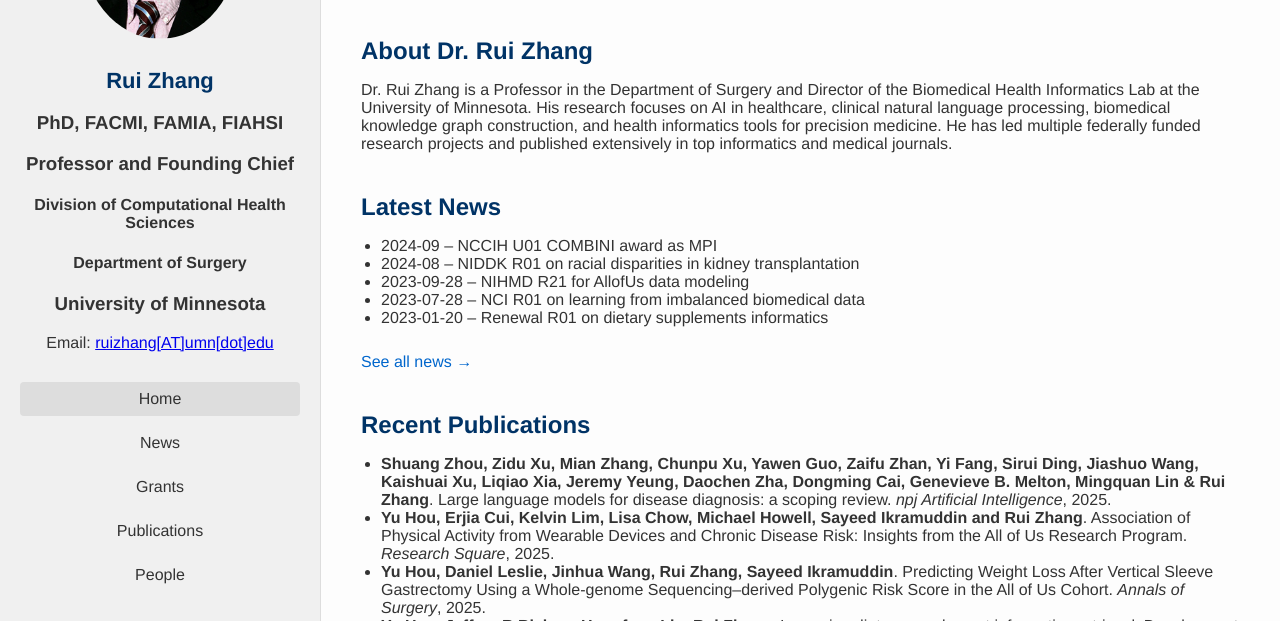
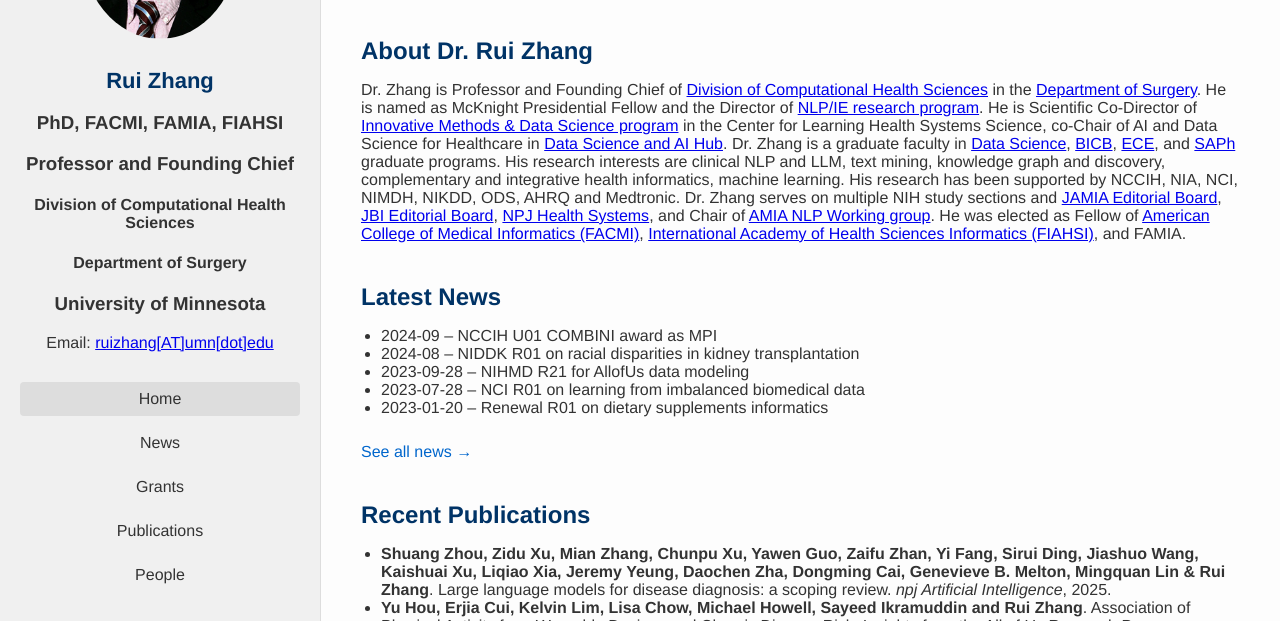
Before and after one commit to zhang-informatics/zhang-informatics.github.io, a plain HTML site: page index.html in a window 1280 px wide. Shown: the part 179-800 px from the top of the page. Drawn offline with Linux system fonts and the light colour scheme.

Commit message:
Add files via upload

```diff
--- a/index.html
+++ b/index.html
@@ -48,13 +48,12 @@
     <section>
       <h2>About Dr. Rui Zhang</h2>
       <p>
-        Dr. Rui Zhang is a Professor in the Department of Surgery and
-        Director of the Biomedical Health Informatics Lab at the University
-        of Minnesota. His research focuses on AI in healthcare, clinical
-        natural language processing, biomedical knowledge graph
-        construction, and health informatics tools for precision medicine.
-        He has led multiple federally funded research projects and published
-        extensively in top informatics and medical journals.
+        Dr. Zhang is Professor and Founding Chief of <a href="https://med.umn.edu/surgery/divisions/computational-health-sciences" target="_blank">Division of Computational Health Sciences</a> in the <a href="https://med.umn.edu/surgery" target="_blank">Department of Surgery</a>.
+        He is named as McKnight Presidential Fellow and the Director of <a href="https://healthinformatics.umn.edu/natural-language-processing" target="_blank">NLP/IE research program</a>. He is Scientific Co-Director of <a href="https://med.umn.edu/news/new-r01-grant-lhi-director-lin-yee-chen-md-ms" target="_blank">Innovative Methods & Data Science program</a> in the Center for Learning Health Systems Science, co-Chair of AI and Data Science for Healthcare in <a href="https://dsai-hub.umn.edu/" target="_blank">Data Science and AI Hub</a>.
+        Dr. Zhang is a graduate faculty in <a href="https://cse.umn.edu/datascience" target="_blank">Data Science</a>, <a href="https://r.umn.edu/academics/graduate-programs/bioinformatics-and-computational-biology/bioinformatics-and" target="_blank">BICB</a>, <a href="https://cse.umn.edu/ece/graduate" target="_blank">ECE</a>, and <a href="https://www.pharmacy.umn.edu/pharmaceutical-care-health-systems/saph-graduate-program/social-and-administrative-pharmacy" target="_blank">SAPh</a> graduate programs.
+        His research interests are clinical NLP and LLM, text mining, knowledge graph and discovery, complementary and integrative health informatics, machine learning. His research has been supported by NCCIH, NIA, NCI, NIMDH, NIKDD, ODS, AHRQ and Medtronic.
+        Dr. Zhang serves on multiple NIH study sections and <a href="https://academic.oup.com/jamia/pages/Editorial_Board" target="_blank">JAMIA Editorial Board</a>, <a href="https://www.sciencedirect.com/journal/journal-of-biomedical-informatics/about/editorial-board" target="_blank">JBI Editorial Board</a>, <a href="https://www.nature.com/npjhealthsyst/editors" target="_blank">NPJ Health Systems</a>, and Chair of <a href="https://amia.org/community/working-groups/natural-language-processing" target="_blank">AMIA NLP Working group</a>.
+        He was elected as Fellow of <a href="https://amia.org/communities/acmi-fellowship" target="_blank">American College of Medical Informatics (FACMI)</a>, <a href="https://imia-medinfo.org/wp/iahsi-structure/" target="_blank">International Academy of Health Sciences Informatics (FIAHSI)</a>, and FAMIA.
       </p>
     </section>
 
```
